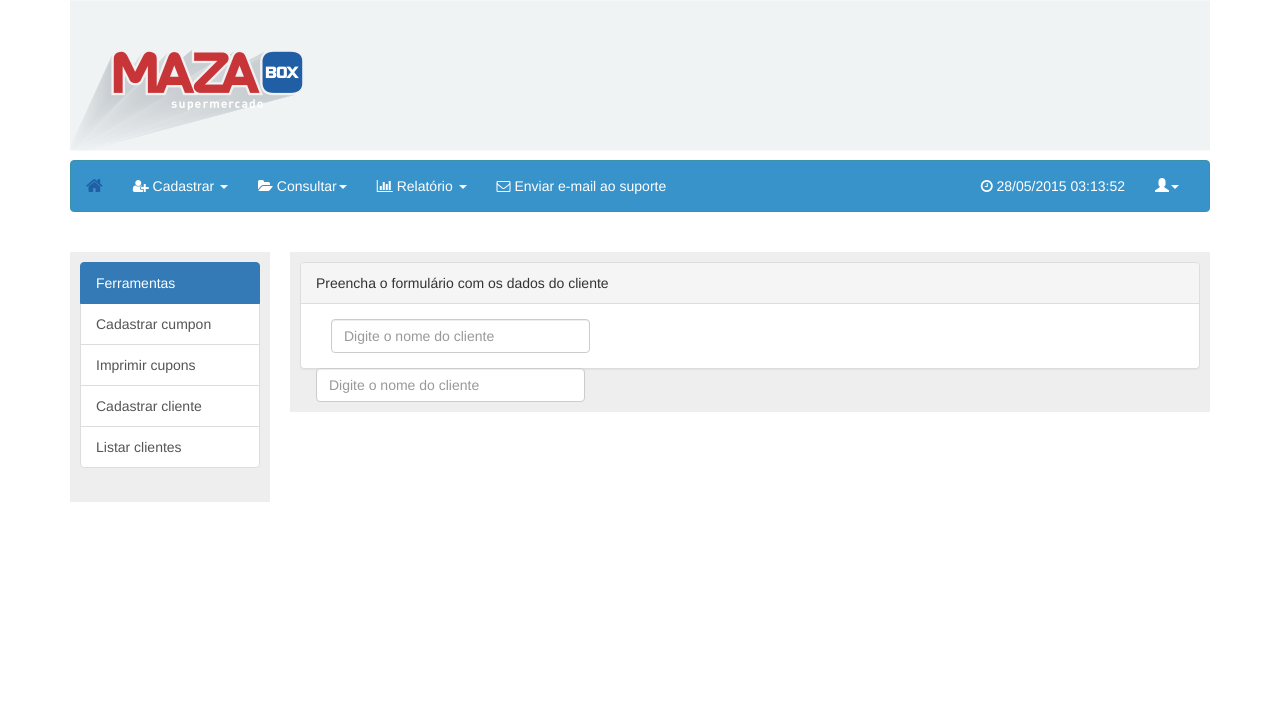
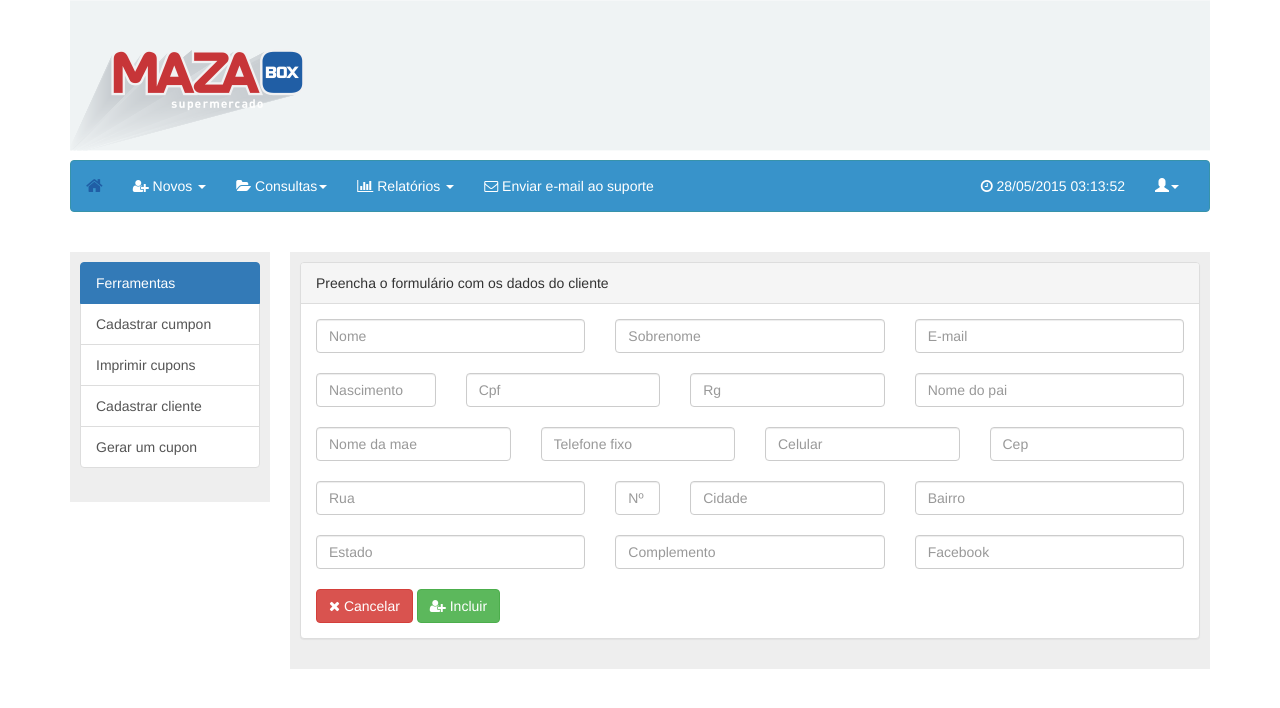
Before and after one commit to christian-de-ornellas/Eletronic-WebApp, a PHP site: page /cadastrar-clientes in a window 1280 px wide. Shown: the top 708 px of the page. Run offline with PHP 8.4, Linux system fonts and the light colour scheme; some libraries are stand-ins or nearby versions.

Commit message:
The Project part front-end
The Project Maza-box  in the part front-end with your end next

```diff
--- a/cadastrar-clientes.php
+++ b/cadastrar-clientes.php
@@ -4,19 +4,76 @@
   <div class="panel-heading">Preencha o formulário com os dados do cliente</div>
   <div class="panel-body">
 
+<div class="row">
   <div class="col-xs-4">
-    <input type="text" class="form-control" placeholder="Digite o nome do cliente">
+    <input type="text" name"" class="form-control" placeholder="Nome">
   </div>
-</div>
-<div class="col-xs-4">
-    <input type="text" class="form-control" placeholder="Digite o nome do cliente">
+  <div class="col-xs-4">
+    <input type="text" name"" class="form-control" placeholder="Sobrenome">
   </div>
-</div>
+  <div class="col-xs-4">
+    <input type="text" name"" class="form-control" placeholder="E-mail">
+  </div>
+</div> <br />
 
+<div class="row">
+  <div class="col-xs-2">
+    <input type="text" name"" class="form-control" placeholder="Nascimento">
+  </div>
+  <div class="col-xs-3">
+    <input type="text" name"" class="form-control" placeholder="Cpf">
+  </div>
+  <div class="col-xs-3">
+    <input type="text" name"" class="form-control" placeholder="Rg">
+  </div>
+  <div class="col-xs-4">
+    <input type="text" name"" class="form-control" placeholder="Nome do pai">
+  </div>
+</div> <br />
 
+<div class="row">
+<div class="col-xs-3">
+    <input type="text" name"" class="form-control" placeholder="Nome da mae">
+  </div>
+  <div class="col-xs-3">
+    <input type="text" name"" class="form-control" placeholder="Telefone fixo">
+  </div>
+  <div class="col-xs-3">
+    <input type="text" name"" class="form-control" placeholder="Celular">
+  </div>
+  <div class="col-xs-3">
+    <input type="text" name"" class="form-control" placeholder="Cep">
+  </div>
+</div> <br />
 
+<div class="row">
+  <div class="col-xs-4">
+    <input type="text" name"" class="form-control" placeholder="Rua">
+  </div>
+  <div class="col-xs-1">
+    <input type="text" name"" class="form-control" placeholder="Nº">
+  </div>
+  <div class="col-xs-3">
+    <input type="text" name"" class="form-control" placeholder="Cidade">
+  </div>
+  <div class="col-xs-4">
+    <input type="text" name"" class="form-control" placeholder="Bairro">
+  </div>
+</div> <br />
 
-
+<div class="row">
+  <div class="col-xs-4">
+    <input type="text" name"" class="form-control" placeholder="Estado">
+  </div>
+  <div class="col-xs-4">
+    <input type="text" name"" class="form-control" placeholder="Complemento">
+  </div>
+  <div class="col-xs-4">
+    <input type="text" name"" class="form-control" placeholder="Facebook">
+  </div>
+</div> <br />
+<button type="button" class="btn btn-danger"> <i class="fa fa-times"></i> Cancelar</button>
+<button type="button" class="btn btn-success"> <i class="fa fa-user-plus"></i> Incluir</button>
 
   </div>
 </div>
--- a/header.php
+++ b/header.php
@@ -29,31 +29,32 @@
     <div class="collapse navbar-collapse" id="bs-example-navbar-collapse-1">
       <ul class="nav navbar-nav">
         <li class="dropdown">
-          <a href="#" class="dropdown-toggle" data-toggle="dropdown" role="button" aria-expanded="false"> <i class=""></i><i class="fa fa-user-plus"></i></i> Cadastrar <span class="caret"></span></a>
+          <a href="#" class="dropdown-toggle" data-toggle="dropdown" role="button" aria-expanded="false"> <i class=""></i><i class="fa fa-user-plus"></i></i> Novos <span class="caret"></span></a>
           <ul class="dropdown-menu" role="menu">
-            <li><a href="#">Action</a></li>
-            <li><a href="#">Another action</a></li>
-            <li><a href="#">Something else here</a></li>
+            <li><a href="cadastrar-clientes">Cliente</a></li>
+            <li><a href="cadastrar-promocaos">Promoção</a></li>
             <li class="divider"></li>
+            <li><a href="gerar-cupon">Gerar um cupon</a></li>
+
             <li><a href="#">Separated link</a></li>
             <li class="divider"></li>
             <li><a href="#">One more separated link</a></li>
           </ul>
         </li>
         <li class="dropdown">
-          <a href="#" class="dropdown-toggle" data-toggle="dropdown" role="button" aria-expanded="false"><i class="fa fa-folder-open"></i> Consultar<span class="caret"></span></a>
+          <a href="#" class="dropdown-toggle" data-toggle="dropdown" role="button" aria-expanded="false"><i class="fa fa-folder-open"></i> Consultas<span class="caret"></span></a>
           <ul class="dropdown-menu" role="menu">
-            <li><a href="#">Action</a></li>
-            <li><a href="#">Another action</a></li>
-            <li><a href="#">Something else here</a></li>
+            <li><a href="#">Nome</a></li>
+            <li><a href="#">Cpf</a></li>
+            <li><a href="#">Rg</a></li>
             <li class="divider"></li>
-            <li><a href="#">Separated link</a></li>
+            <li><a href="#">E-mail</a></li>
             <li class="divider"></li>
-            <li><a href="#">One more separated link</a></li>
+            <li><a href="#">Nota fiscal</a></li>
           </ul>
         </li>
          <li class="dropdown">
-          <a href="#" class="dropdown-toggle" data-toggle="dropdown" role="button" aria-expanded="false"> <i class="fa fa-bar-chart"></i> Relatório <span class="caret"></span></a>
+          <a href="#" class="dropdown-toggle" data-toggle="dropdown" role="button" aria-expanded="false"> <i class="fa fa-bar-chart"></i> Relatórios <span class="caret"></span></a>
           <ul class="dropdown-menu" role="menu">
             <li><a href="#">Action</a></li>
             <li><a href="#">Another action</a></li>
@@ -93,8 +94,8 @@
   </a>
   <a href="#" class="list-group-item">Cadastrar cumpon</a>
   <a href="#" class="list-group-item">Imprimir cupons</a>
-  <a href="#" class="list-group-item">Cadastrar cliente</a>
-  <a href="#" class="list-group-item">Listar clientes</a>
+  <a href="cadastrar-clientes" class="list-group-item">Cadastrar cliente</a>
+  <a href="gerar-cupon" class="list-group-item">Gerar um cupon</a>
 </div>
 </aside>
 <section>
```
